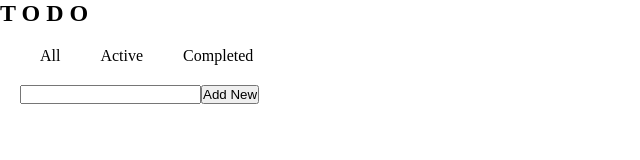
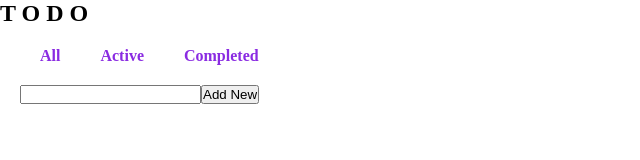
Before and after one commit to IevgeniiaAbdulina/Simple-Todo-React-App, a React (Create React App) app: page / in a window 1280 px wide. Shown: the top 160 px of the page, without its empty margins (0-640 px from the left). Built offline with nearby package versions, Linux system fonts and the light colour scheme.

Commit message:
Added Store the data in Local Storage

```diff
--- a/src/App.css
+++ b/src/App.css
@@ -1,3 +1,4 @@
 .active {
+    font-weight: bold;
     color: blueviolet;
 }
--- a/src/App.js
+++ b/src/App.js
@@ -12,6 +12,17 @@ function App() {
   const [showDeleteButton, setShowDeleteButton] = useState(false);
 
   useEffect(() => {
+    const localStorageList = localStorage.getItem('todo-list');
+    if(!localStorageList) {
+      return null
+    } else {
+      console.log(JSON.parse(localStorageList))
+      setTodos(JSON.parse(localStorageList))
+    }
+  }, [])
+
+  useEffect(() => {
+    localStorage.setItem('todo-list', JSON.stringify(todos))
     setTodoList(todos);
   }, [todos])
 
@@ -54,7 +65,7 @@ function App() {
   }
 
   const deleteOneTodo = (todo) => {
-    setTodos(todos.filter(item => item.id !== todo.id))
+    setTodos(todos.filter(item => item.id !== todo.id));
   }
 
   const deleteAllTodos =() => {
--- a/src/components/Filters.js
+++ b/src/components/Filters.js
@@ -1,15 +1,15 @@
-const Filters = ({ selectAllTodos, selectActiveTodos, selectCompletedTodos}) => {
+const Filters = ({ selectAllTodos, selectActiveTodos, selectCompletedTodos }) => {
     return (
         <div style={{display: 'flex', margin: '20px'}}>
-           <div
+           <div className='tab active'
                style={{margin: '0 20px'}}
                onClick={selectAllTodos}
             >All</div>
-           <div
+           <div className='tab active'
                style={{margin: '0 20px'}}
                onClick={selectActiveTodos}
             >Active</div>
-           <div
+           <div className='tab active'
                style={{margin: '0 20px'}}
                onClick={selectCompletedTodos}
             >Completed</div>
```
Also changed, not shown: 1 other file (tests, documents, lock files or other folders).
